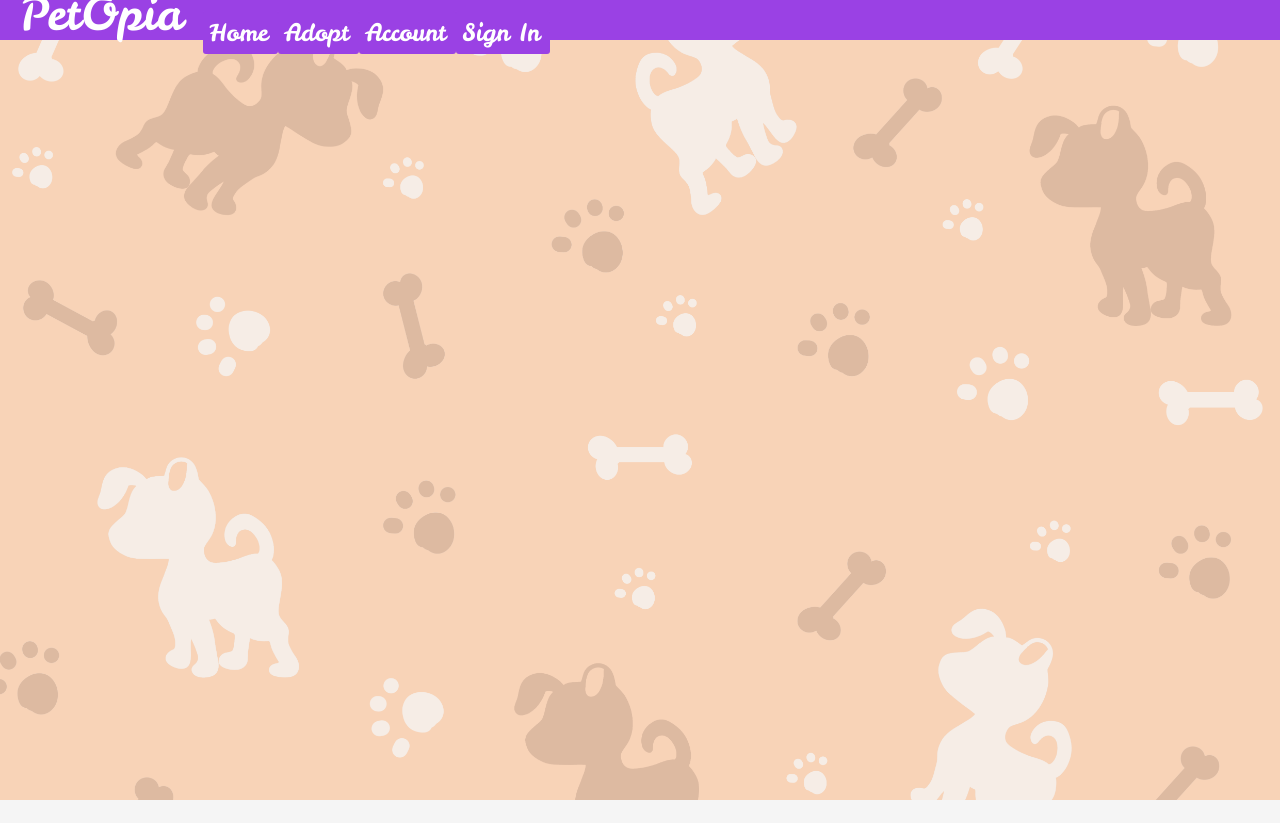
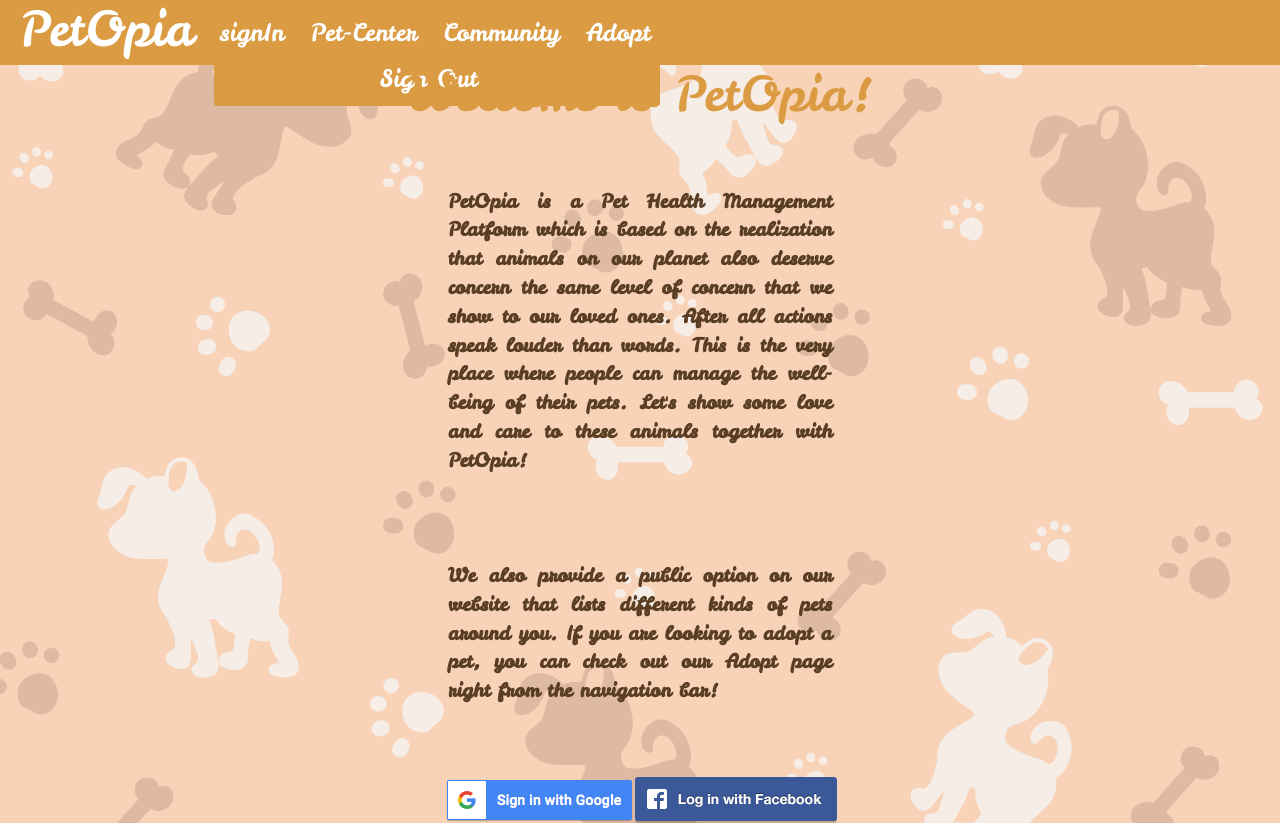
Before and after one commit to sanjanvadi/PetOpia, a React (Create React App) app in the folder client/: page / in a window 1280 px wide. Before the commit the page ends 800 px from the top, so only its background shows below. Built offline with nearby package versions, Linux system fonts and the light colour scheme; no server answers.

Commit message:
integrated community

```diff
--- a/client/package.json
+++ b/client/package.json
@@ -2,7 +2,7 @@
   "name": "client",
   "version": "0.1.0",
   "private": true,
-  "proxy" : "http://localhost:8000",
+  "proxy" : "http://localhost:8000/",
   "dependencies": {
     "@emotion/react": "^11.10.6",
     "@emotion/styled": "^11.10.6",
--- a/client/src/App.css
+++ b/client/src/App.css
@@ -24,33 +24,6 @@ input {
   margin-left: auto;
   margin-right: auto;
   width: 50%;
-}
-
-.App-header {
-  font-family: Arial, Helvetica, sans-serif;
-  background-color: #db9b43;
-  height: 80px;
-  padding: 20px;
-  color: #222;
-}
-
-.App-title {
-  color: white;
-  font-family: "Leckerli One";
-  font-size: 45px;
-  font-style: normal;
-  font-variant: normal;
-  font-weight: 700;
-  line-height: 28.4px;
-  float: left;
-}
-
-.navLinks {
-  margin-top: -5px;
-  margin-left: 20px;
-  font-size: 1.5em;
-  font-weight: lighter;
-  font-family: Arial, Helvetica, sans-serif;
 }
 
 cite {
@@ -370,7 +343,7 @@ i {
   border-radius: 7px;
 }
 @font-face {
-    font-family: "LeckerliOne-Regular";   /*Can be any text*/
+  font-family: "LeckerliOne-Regular"; /*Can be any text*/
   src: local("LeckerliOne-Regular"),
     url("./fonts/LeckerliOne-Regular.ttf") format("truetype");
 }
@@ -381,56 +354,63 @@ i {
 }
 
 .App-header {
-	background-color: #9a41e4;
-	height: 30px;
+  background-color: #db9b43;
+  height: 65px;
   width: 100%;
   padding: 20px;
   color: #222;
   display: inline-flex;
   /* position: fixed; top: 0; left: 0; z-index: 8888; */
 }
-h1{
+h1 {
   font-size: 3em;
 }
-h3{
+h3 {
   font-size: 1.5em;
 }
 
-.navLinks{
+.navLinks {
   margin-top: -5px;
   margin-left: 20px;
   font-size: 1.5em;
   font-weight: lighter;
   font-family: LeckerliOne-Regular;
 }
-
+.navLinksRight {
+  margin-top: -5px;
+  margin-right: 20px;
+  justify-items: right;
+  font-size: 1.5em;
+  font-weight: lighter;
+  font-family: LeckerliOne-Regular;
+}
 
 .App-title {
   text-align: left;
-	/* font-size: 3em; */
-	font-weight:normal;
+  font-weight: normal;
   color: white;
   margin-top: -20px;
   font-family: LeckerliOne-Regular;
 }
 
-.pageTitle{
+.pageTitle {
   font-family: LeckerliOne-Regular;
   font-size: 3em;
-    color: #9a41e4;
+  color: #db9b43;
 }
-.mainLogo{
+.mainLogo {
   text-decoration: none;
 }
-.mainLogo:active{
+.mainLogo:active {
   text-decoration: none;
 }
 
 .postLink {
   padding: 0.3rem 0.4rem;
-	background-color:#9a41e4;
+  background-color: #db9b43;
   border-radius: 3px;
   padding-right: 10px;
+  margin-right: 10px;
   color: white;
   text-decoration: none !important;
   font-family: LeckerliOne-Regular;
@@ -443,25 +423,25 @@ h3{
   color: white;
   border: 2px solid white;
 }
-.button{
+.button {
   padding: 0.3rem 0.4rem;
   background-color: white;
   border-radius: 3px;
-    border-color: #9a41e4;
-	color:#9a41e4;
+  border-color: #db9b43;
+  color: #db9b43;
   font-size: large;
   text-decoration: none !important;
 }
-.button:hover{
-	background-color:#9a41e4;
+.button:hover {
+  background-color: #db9b43;
   border-color: white;
-	color:white;
+  color: white;
   text-decoration: none !important;
 }
-.pageSpace{
+.pageSpace {
   padding-left: 30px;
   padding-right: 30px;
-    color: #9a41e4;
+  color: #db9b43;
   font-weight: bolder;
 }
 
@@ -498,50 +478,50 @@ dd {
   display: inline;
   margin-left: 5px;
 }
-span{
+span {
   font-weight: bold;
   font-size: large;
 }
-.character{
+.character {
   font-size: medium;
 }
-.color{
-    color: #9a41e4;
+.color {
+  color: #db9b43;
 }
-.main{
-    color: #9a41e4;
+.main {
+  color: #db9b43;
   font-size: x-large;
 }
 .card {
-	max-width :750px;
+  max-width: 750px;
   justify-content: center;
-	height : auto;
-	margin-left : auto;
+  height: auto;
+  margin-left: auto;
   margin-right: auto;
   border-radius: 20;
-	box-shadow: 0 19px 38px rgba(0, 209, 250, 0.3), 0 15px 12px rgba(255, 0, 0, 0.22);
-};
-.modal{
-    background-color: #9a41e4;
+  box-shadow: 0 19px 38px rgba(0, 209, 250, 0.3),
+    0 15px 12px rgba(255, 0, 0, 0.22);
+}
+.modal {
+  background-color: #db9b43;
 }
 .titleHead {
-	border-bottom: 1px solid #9a41e4;
+  border-bottom: 1px solid #db9b43;
   font-weight: bold;
   font-size: xx-large;
-	color: #9a41e4
-};
-
+  color: #db9b43;
+}
 
 .media {
   height: 100%;
-	width: 100%
-};
+  width: 100%;
+}
 
 /*container and grid */
 .grid {
   flex-grow: 1;
   flex-direction: row;
-};
+}
 
 .container {
   display: grid;
@@ -591,7 +571,6 @@ span{
   grid-area: div5;
   text-align: center;
 }
-
 
 .homeDiv {
   width: 100%;
@@ -687,7 +666,6 @@ span{
   cursor: pointer;
 }
 
-
 .appCardDiv {
   display: none;
 }
@@ -777,7 +755,6 @@ td {
     width: 100%;
     position: fixed;
 } */
-
 
 .homeDiv {
   width: 100%;
@@ -873,7 +850,6 @@ td {
   cursor: pointer;
 }
 
-
 .appCardDiv {
   display: none;
 }
@@ -957,6 +933,24 @@ td {
   width: 60px;
 }
 
+#welcome-heading {
+  color: #db9b43;
+  text-align: justify;
+  width: 500px;
+}
+
+.headline {
+  margin: auto;
+  margin-top: 5vw;
+  font-size: larger;
+  font-weight: bold;
+  width: 30%;
+  text-align: justify;
+  text-justify: inter-word;
+  color: rgb(89, 62, 36);
+  font-family: LeckerliOne-Regular;
+}
+
 body {
   background-image: url("./img/pets.png");
   background-size: cover;
--- a/client/src/App.js
+++ b/client/src/App.js
@@ -14,6 +14,7 @@ import SignIn from "./components/SignIn";
 import { AuthProvider } from "./components/firebase/Auth";
 import PrivateRoute from "./components/PrivateRoute";
 import { PetCenterHome, PetInfo } from "./components/Home";
+import SignOutButton from "./components/SignOut";
 
 function App() {
   return (
@@ -25,17 +26,26 @@ function App() {
               <h1 className="App-title">PetOpia</h1>
               <div className="navLinks">
                 <NavLink className="postLink" to="/">
-                  Home
+                  signIn
+                </NavLink>
+                <NavLink className="postLink" to="/account/my-pets">
+                  Pet-Center
+                </NavLink>
+                <NavLink className="postLink" to="/account/community-posts">
+                  Community
                 </NavLink>
                 <NavLink className="postLink" to="/adoptpet">
                   Adopt
                 </NavLink>
-                <NavLink className="postLink" to="/account">
+                {/* <NavLink className="postLink" to="/account">
                   Account
-                </NavLink>
-                <NavLink className="postLink" to="/signin">
-                  Sign In
-                </NavLink>
+                </NavLink> */}
+                {/* <NavLink className="postLink" to="/signin">
+                  Sign Out
+                </NavLink> */}
+                <div className="postLink">
+                  <SignOutButton/>
+                </div>
               </div>
             </nav>
           </header>
@@ -44,13 +54,13 @@ function App() {
             <Route path="/adoptpet" element={<AdoptPet />} />
             {/* <Route path='*' element={<NotFound/>}/> */}
             <Route path="/account" element={<PrivateRoute />}>
-              <Route path="/account" element={<Account />} />
+              {/* <Route path="/account" element={<Account />} /> */}
+              <Route path="/account/my-pets" element={<PetCenterHome />} />
+              <Route path="/account/my-pet-info" element={<PetInfo />} />
+              <Route path={`/account/community-posts`} element={<CommunityPosts />} />
+              <Route path={`/account/community-posts/:postId`} element={<ViewPost />} />
             </Route>
-            <Route path="/signin" element={<SignIn />} />
-            <Route path="/my-pets" element={<PetCenterHome></PetCenterHome>}/>
-            <Route path="/my-pet-info" element={<PetInfo></PetInfo>}/>
-            <Route path={`/community-posts`} element={<CommunityPosts />} />
-          <Route path={`/community-posts/:postId`} element={<ViewPost />} />
+            <Route path="/" element={<SignIn />} />
           </Routes>
         </div>
       </Router>
--- a/client/src/components/AdoptPet.js
+++ b/client/src/components/AdoptPet.js
@@ -135,9 +135,9 @@ function AdoptPet() {
         <span className="pageTitle">Adopt a Pet</span>
         <br/>
         <br/>
-        {page>1?<Button sx={{color:'#6504B5',borderBlockColor:'#6504B5'}} variant="outlined" onClick={()=>handlePrevios()}>Previous</Button>:<span></span>}
+        {page>1?<Button sx={{color:'#db9b43',borderBlockColor:'#db9b43'}} variant="outlined" onClick={()=>handlePrevios()}>Previous</Button>:<span></span>}
         <span className="pageSpace">{page}</span>
-        {page<maxPage?<Button sx={{color:'#6504B5',borderBlockColor:'#6504B5'}} variant="outlined" onClick={()=>handleNext()}>Next</Button>:<span></span>}
+        {page<maxPage?<Button sx={{color:'#db9b43',borderBlockColor:'#db9b43'}} variant="outlined" onClick={()=>handleNext()}>Next</Button>:<span></span>}
         <br/>
         <br/>
         <br/>
--- a/client/src/components/CommunityPosts.js
+++ b/client/src/components/CommunityPosts.js
@@ -92,7 +92,7 @@ function CommunityPosts() {
               "0 19px 38px rgba(0,0,0,0.30), 0 15px 12px rgba(0,0,0,0.22);",
           }}
         >
-          <Link to={`/community-posts/${post._id}`}>
+          <Link to={`/account/community-posts/${post._id}`}>
             <CardMedia
               sx={{
                 height: "100%",
@@ -128,7 +128,7 @@ function CommunityPosts() {
                 {post.postTime}
               </div>
             </Typography>
-            <Link to={`/community-posts/${post._id}`}>
+            <Link to={`/account/community-posts/${post._id}`}>
               <Typography
                 sx={{
                   borderBottom: "1px solid",
@@ -191,7 +191,7 @@ function CommunityPosts() {
                 />
               </div>
             </Typography>
-            <Link to={`/community-posts/${post._id}`}>
+            <Link to={`/account/community-posts/${post._id}`}>
               <Typography
                 sx={{
                   borderBottom: "1px solid",
--- a/client/src/components/PrivateRoute.js
+++ b/client/src/components/PrivateRoute.js
@@ -7,7 +7,7 @@ const PrivateRoute = () => {
   //console.log('Private Route Comp current user', currentUser);
   // If authorized, return an outlet that will render child elements
   // If not, return element that will navigate to login page
-  return currentUser ? <Outlet /> : <Navigate to='/signin' />;
+  return currentUser ? <Outlet /> : <Navigate to='/' />;
 };
 
 export default PrivateRoute;
--- a/client/src/components/SignIn.js
+++ b/client/src/components/SignIn.js
@@ -1,12 +1,10 @@
-import React, {useContext} from 'react';
-import {Navigate} from 'react-router-dom';
-import {AuthContext} from './firebase/Auth';
-import {
-  doSocialSignIn
-} from './firebase/FirebaseFunctions';
+import React, { useContext } from "react";
+import { Navigate } from "react-router-dom";
+import { AuthContext } from "./firebase/Auth";
+import { doSocialSignIn } from "./firebase/FirebaseFunctions";
 
 function SignIn() {
-  const {currentUser} = useContext(AuthContext);
+  const { currentUser } = useContext(AuthContext);
   const socialSignOn = async (provider) => {
     try {
       await doSocialSignIn(provider);
@@ -16,20 +14,39 @@ function SignIn() {
   };
 
   if (currentUser) {
-    return <Navigate to='/home' />;
+    return <Navigate to="/account/my-pets" />;
   }
   return (
     <div>
-      <h1>Log in</h1>
+      <h1 style={{ fontFamily: "LeckerliOne-Regular", color: "#db9b43" }}>
+        Welcome to PetOpia!
+      </h1>
+      <p className="headline">
+        PetOpia is a Pet Health Management Platform which is based on the
+        realization that animals on our planet also deserve concern the same
+        level of concern that we show to our loved ones. After all actions speak
+        louder than words. This is the very place where people can manage the
+        well-being of their pets. Let's show some love and care to these animals
+        together with PetOpia! <br />
+        <br />
+        <br />
+        <br />
+        We also provide a public option on our website that lists different
+        kinds of pets around you. If you are looking to adopt a pet, you can
+        check out our Adopt page right from the navigation bar!
+      </p>
+      <br />
+      <br />
+      <br />
       <img
-        onClick={() => socialSignOn('google')}
-        alt='google signin'
-        src='/imgs/btn_google_signin.png'
+        onClick={() => socialSignOn("google")}
+        alt="google signin"
+        src="/imgs/btn_google_signin.png"
       />
       <img
-        onClick={() => socialSignOn('facebook')}
-        alt='facebook signin'
-        src='/imgs/facebook_signin.png'
+        onClick={() => socialSignOn("facebook")}
+        alt="facebook signin"
+        src="/imgs/facebook_signin.png"
       />
     </div>
   );
```
Also changed, not shown: client/src/components/ViewPost.js (+6 -4 lines), 2 other files (tests, documents, lock files or other folders). Lines whose indentation alone changed are shown as unchanged.
